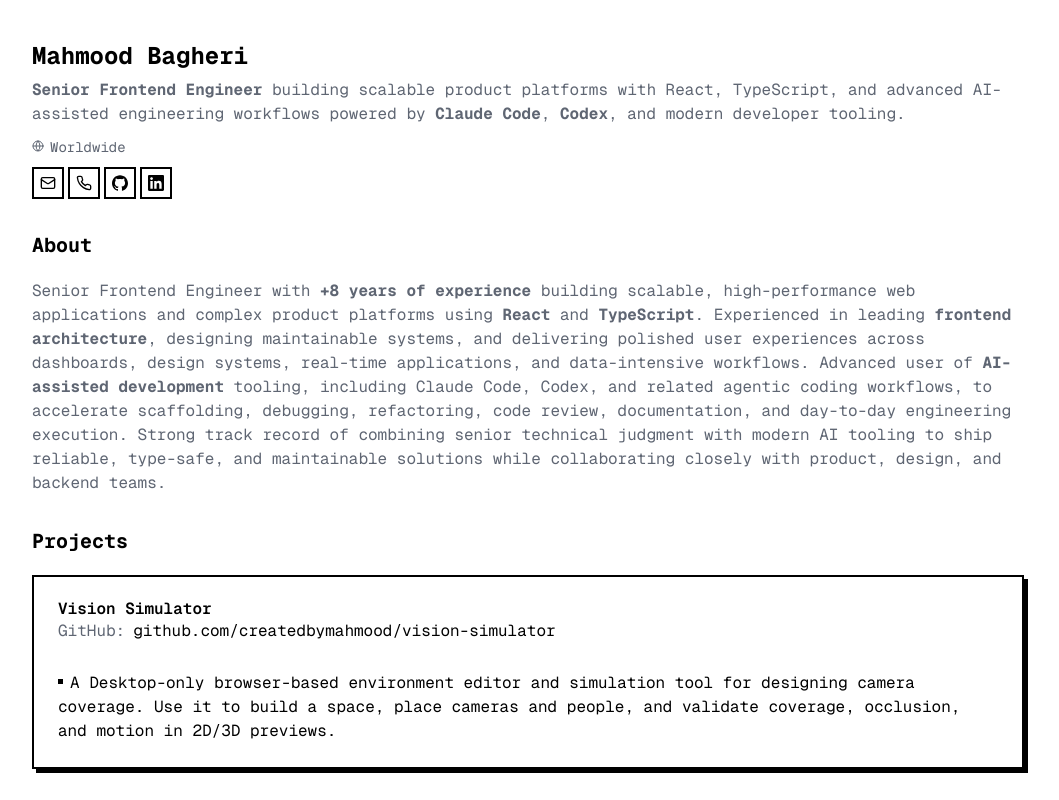
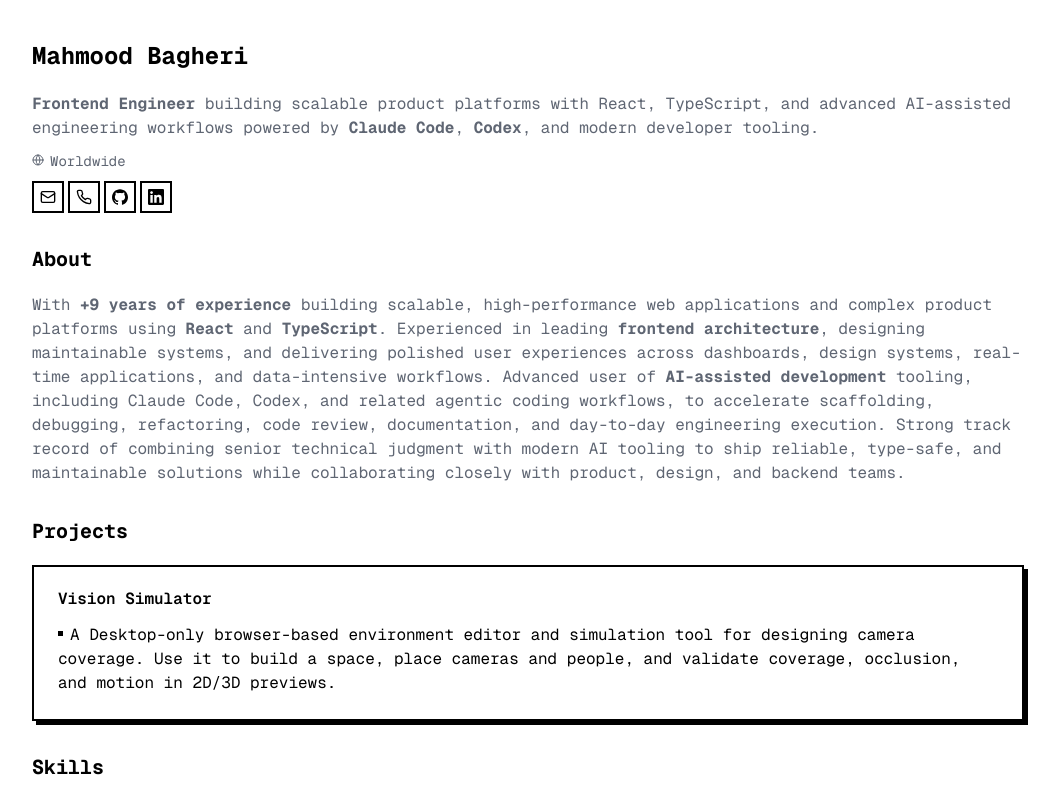
Before and after one commit to createdbymahmood/cv, a Next.js app: page / in a window 1280 px wide. Shown: the top 800 px of the page, without its empty margins (112-1171 px from the left). Built offline with nearby package versions, Linux system fonts and the light colour scheme.

Commit message:
chore: profile cleanups

```diff
--- a/content/resume/profile.md
+++ b/content/resume/profile.md
@@ -17,17 +17,17 @@
 education:
   - school: Azad University
     degree: "Bachelor's degree/ Software Engineering"
-    start: "2016"
-    end: "2021"
+    start: ""
+    end: ""
 ---
 
 ## About
 
-**Senior Frontend Engineer** building scalable product platforms with React, TypeScript, and advanced AI-assisted engineering workflows powered by **Claude Code**, **Codex**, and modern developer tooling.
+**Frontend Engineer** building scalable product platforms with React, TypeScript, and advanced AI-assisted engineering workflows powered by **Claude Code**, **Codex**, and modern developer tooling.
 
 ## Summary
 
-Senior Frontend Engineer with **+8 years of experience** building scalable, high-performance web applications and complex product platforms using **React** and **TypeScript**. Experienced in leading **frontend architecture**, designing maintainable systems, and delivering polished user experiences across dashboards, design systems, real-time applications, and data-intensive workflows. Advanced user of **AI-assisted development** tooling, including Claude Code, Codex, and related agentic coding workflows, to accelerate scaffolding, debugging, refactoring, code review, documentation, and day-to-day engineering execution. Strong track record of combining senior technical judgment with modern AI tooling to ship reliable, type-safe, and maintainable solutions while collaborating closely with product, design, and backend teams.
+With **+9 years of experience** building scalable, high-performance web applications and complex product platforms using **React** and **TypeScript**. Experienced in leading **frontend architecture**, designing maintainable systems, and delivering polished user experiences across dashboards, design systems, real-time applications, and data-intensive workflows. Advanced user of **AI-assisted development** tooling, including Claude Code, Codex, and related agentic coding workflows, to accelerate scaffolding, debugging, refactoring, code review, documentation, and day-to-day engineering execution. Strong track record of combining senior technical judgment with modern AI tooling to ship reliable, type-safe, and maintainable solutions while collaborating closely with product, design, and backend teams.
 
 ## Skills
 
--- a/content/resume/projects/01-vision-simulator.md
+++ b/content/resume/projects/01-vision-simulator.md
@@ -1,7 +1,6 @@
 ---
 name: Vision Simulator
-link: https://vision-simulator-wine.vercel.app
-repo: https://github.com/createdbymahmood/vision-simulator
+link: https://github.com/createdbymahmood/vision-simulator
 ---
 
 - A Desktop-only browser-based environment editor and simulation tool for designing camera coverage. Use it to build a space, place cameras and people, and validate coverage, occlusion, and motion in 2D/3D previews.
--- a/src/app/page.tsx
+++ b/src/app/page.tsx
@@ -31,7 +31,7 @@
       <section className="container mx-auto w-full space-y-8 bg-white print:space-y-6">
         <div className="flex items-center justify-between">
           <div className="flex-1 space-y-1.5">
-            <h1 className="text-2xl font-bold">{resumeData.name}</h1>
+            <h1 className="mb-5 text-2xl font-bold">{resumeData.name}</h1>
             <ResumeInlineMarkdown
               className="text-pretty font-mono text-base text-muted-foreground"
               markdown={resumeData.aboutMarkdown}
@@ -117,13 +117,9 @@
           <Section>
             <h2 className="text-xl font-bold">Projects</h2>
             {resumeData.projects.map((project) => {
-              const repoLabel = project.repo
-                ? project.repo.replace(/^https?:\/\//, "").replace(/\/$/, "")
-                : "";
-
               return (
                 <Card key={project.name}>
-                  <CardHeader>
+                  <CardHeader className="!pb-2">
                     <div className="flex flex-col gap-2 text-base sm:flex-row sm:items-start sm:justify-between">
                       <h3 className="font-semibold leading-none">
                         {project.link ? (
@@ -135,18 +131,11 @@
                         )}
                       </h3>
                     </div>
-
-                    {project.repo ? (
-                      <div className="inline-flex flex-wrap items-center justify-start gap-x-2 gap-y-1 font-mono text-base leading-none">
-                        <span className="text-muted-foreground">GitHub:</span>
-                        <Href className="hover:underline" href={project.repo}>
-                          {repoLabel}
-                        </Href>
-                      </div>
-                    ) : null}
                   </CardHeader>
                   <CardContent className="mt-2 text-base">
-                    <ResumeListMarkdown markdown={project.descriptionMarkdown} />
+                    <ResumeListMarkdown
+                      markdown={project.descriptionMarkdown}
+                    />
                   </CardContent>
                 </Card>
               );
@@ -227,7 +216,7 @@
           })}
         </Section>
 
-        <Section>
+        {/* <Section>
           <h2 className="text-xl font-bold">Education</h2>
           {resumeData.education.map((education) => {
             return (
@@ -237,9 +226,6 @@
                     <h3 className="text-base font-semibold leading-none">
                       {education.school}
                     </h3>
-                    <div className="text-base tabular-nums text-gray-500">
-                      {education.start} - {education.end}
-                    </div>
                   </div>
                 </CardHeader>
                 <CardContent className="mt-2 text-base">
@@ -248,7 +234,7 @@
               </Card>
             );
           })}
-        </Section>
+        </Section> */}
       </section>
     </main>
   );
--- a/src/lib/resume-content.ts
+++ b/src/lib/resume-content.ts
@@ -97,7 +97,10 @@
   return value;
 }
 
-function expectOptionalString(value: unknown, field: string): string | undefined {
+function expectOptionalString(
+  value: unknown,
+  field: string,
+): string | undefined {
   if (value === undefined) {
     return undefined;
   }
@@ -219,7 +222,10 @@
 }
 
 async function loadProfileContent() {
-  const source = await readFile(path.join(RESUME_CONTENT_DIR, "profile.md"), "utf8");
+  const source = await readFile(
+    path.join(RESUME_CONTENT_DIR, "profile.md"),
+    "utf8",
+  );
   const { content, data } = matter(source);
 
   if (!isRecord(data)) {
@@ -232,7 +238,9 @@
   const skillsMarkdown = sections.skills;
 
   if (!aboutMarkdown || !summaryMarkdown || !skillsMarkdown) {
-    throw new Error('Expected "About", "Summary", and "Skills" sections in profile.md.');
+    throw new Error(
+      'Expected "About", "Summary", and "Skills" sections in profile.md.',
+    );
   }
 
   const contact = data.contact;
@@ -279,13 +287,18 @@
     title: expectString(data.title, `${filename}.title`),
     start: expectString(data.start, `${filename}.start`),
     end:
-      data.end === undefined ? undefined : expectString(data.end, `${filename}.end`),
+      data.end === undefined
+        ? undefined
+        : expectString(data.end, `${filename}.end`),
     achievementsMarkdown: content.trim(),
   };
 }
 
 async function loadProjectItem(filename: string): Promise<ResumeProjectItem> {
-  const source = await readFile(path.join(PROJECT_CONTENT_DIR, filename), "utf8");
+  const source = await readFile(
+    path.join(PROJECT_CONTENT_DIR, filename),
+    "utf8",
+  );
   const { content, data } = matter(source);
 
   if (!isRecord(data)) {
@@ -295,7 +308,6 @@
   return {
     name: expectString(data.name, `${filename}.name`),
     link: expectString(data.link, `${filename}.link`),
-    repo: expectOptionalString(data.repo, `${filename}.repo`),
     descriptionMarkdown: content.trim(),
   };
 }
```
